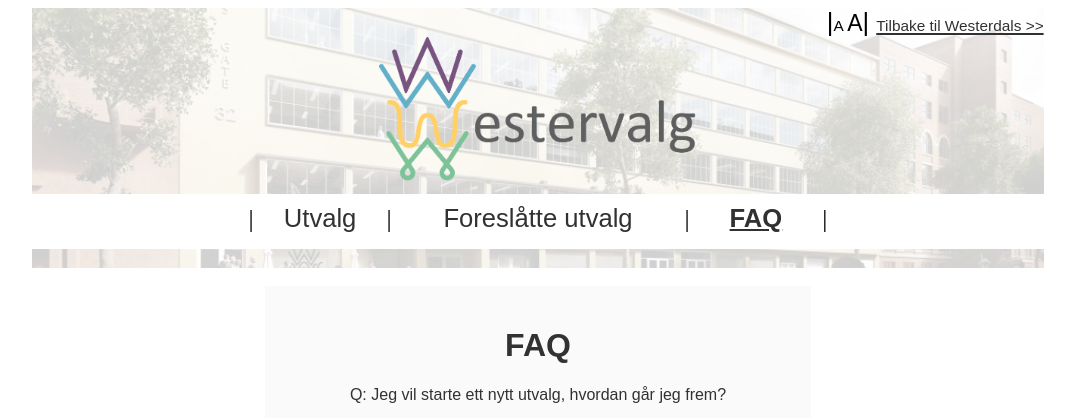
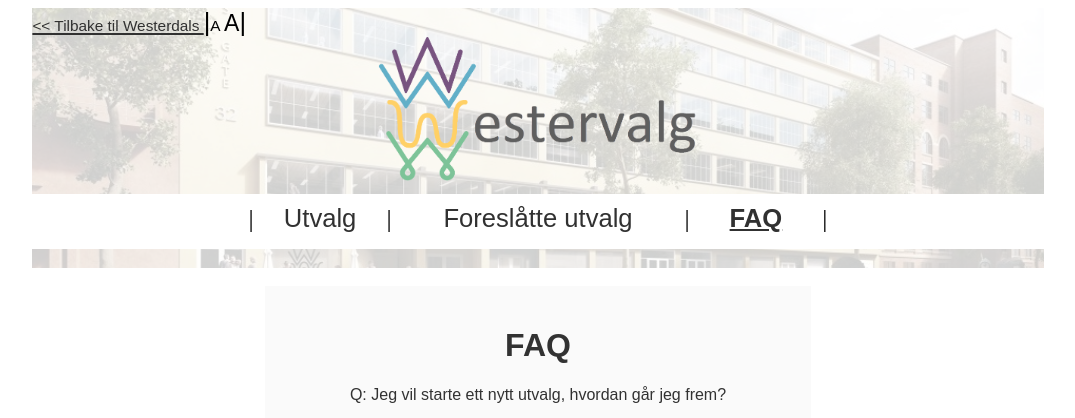
Before and after one commit to 12inchPlasticToy/westervalg, a PHP site: page /pj2100-15-gruppe-22/faq.php in a window 1280 px wide. Shown: the top 418 px of the page, without its empty margins (102-1177 px from the left). Run offline with PHP 8.4, Linux system fonts and the light colour scheme.

Commit message:
Changed link to westerdals in favour of conventions + formatting updates in main.css

```diff
--- a/header.php
+++ b/header.php
@@ -14,12 +14,12 @@ define("PATH",
 <div id="header">
     <img src=<?php echo PATH;?>images/CK32.jpg alt="" id="bg">
     <div id="headerTools">
+        <a href="http://www.westerdals.no">
+            <span id="westerdals"><< Tilbake til Westerdals </span>
+        </a>
         <span title="Hold Ctrl-tasten nede (Cmd-tasten på Mac). Trykk på + for å forstørre eller - for å forminske."/>
         |<span id="smaller">A </span>
         <span id="bigger">A</span></span>|
-        <a href="http://www.westerdals.no">
-            <span id="westerdals">Tilbake til Westerdals >></span>
-        </a>
     </div>
     <a href=<?php echo PATH;?>index.php>
         <div id="headLogo"><img src=<?php echo PATH;?>images/Westervalg_stor_logo.png height="150px"></div>
--- a/main.css
+++ b/main.css
@@ -12,8 +12,8 @@
 #headerTools{
     font-family: sans-serif;
     position: relative;
-    text-align: right;
-    right: 10%;
+    text-align: left;
+    left: 10%;
 }
 
 #westerdals{
@@ -54,6 +54,14 @@
 
 a{
     color: rgb(49,49,49);
+}
+
+ul a:visited{
+    color: rgb(146, 102, 155);
+}
+
+.faq a:visited{
+    color: rgb(146, 102, 155);
 }
 
 #faq{
```
